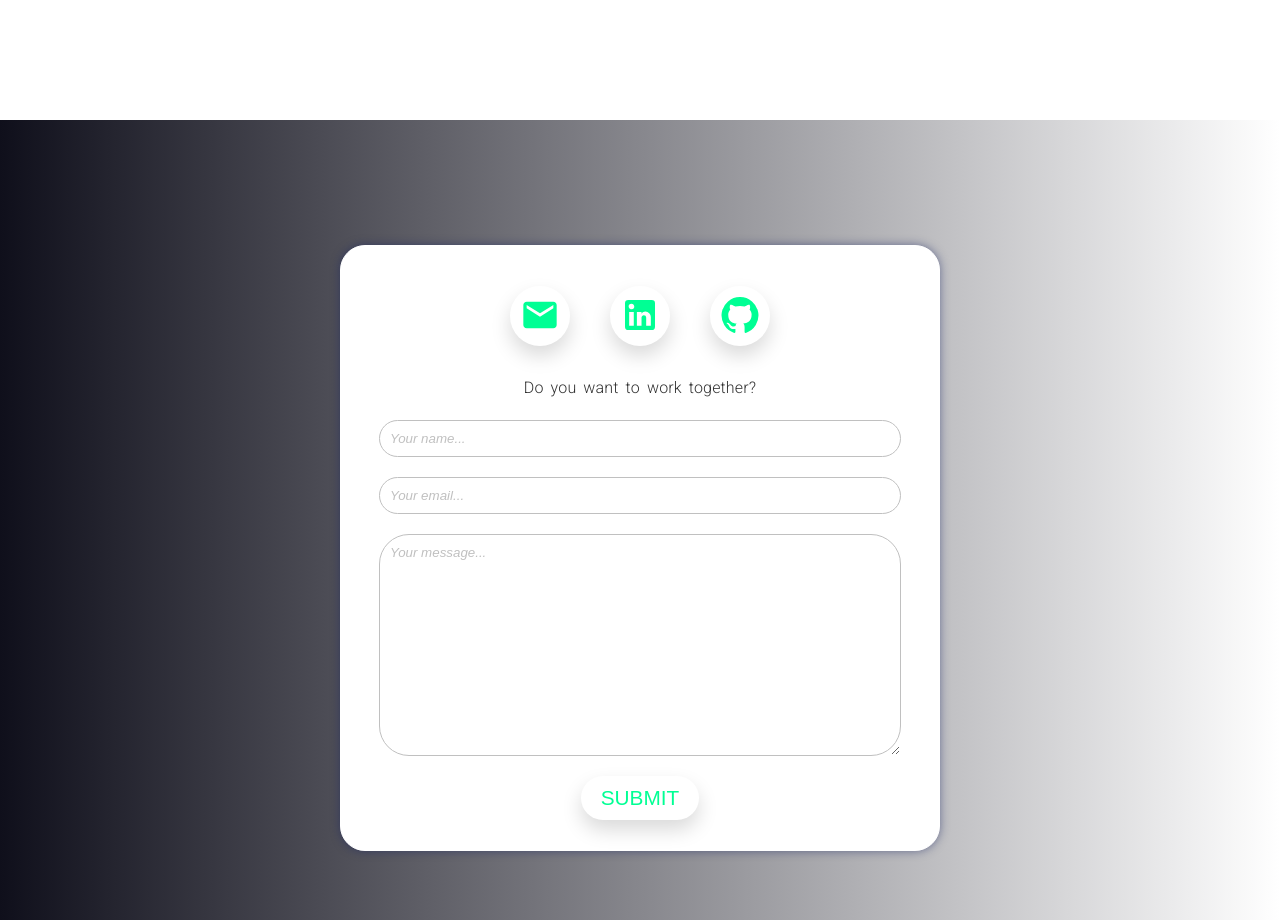
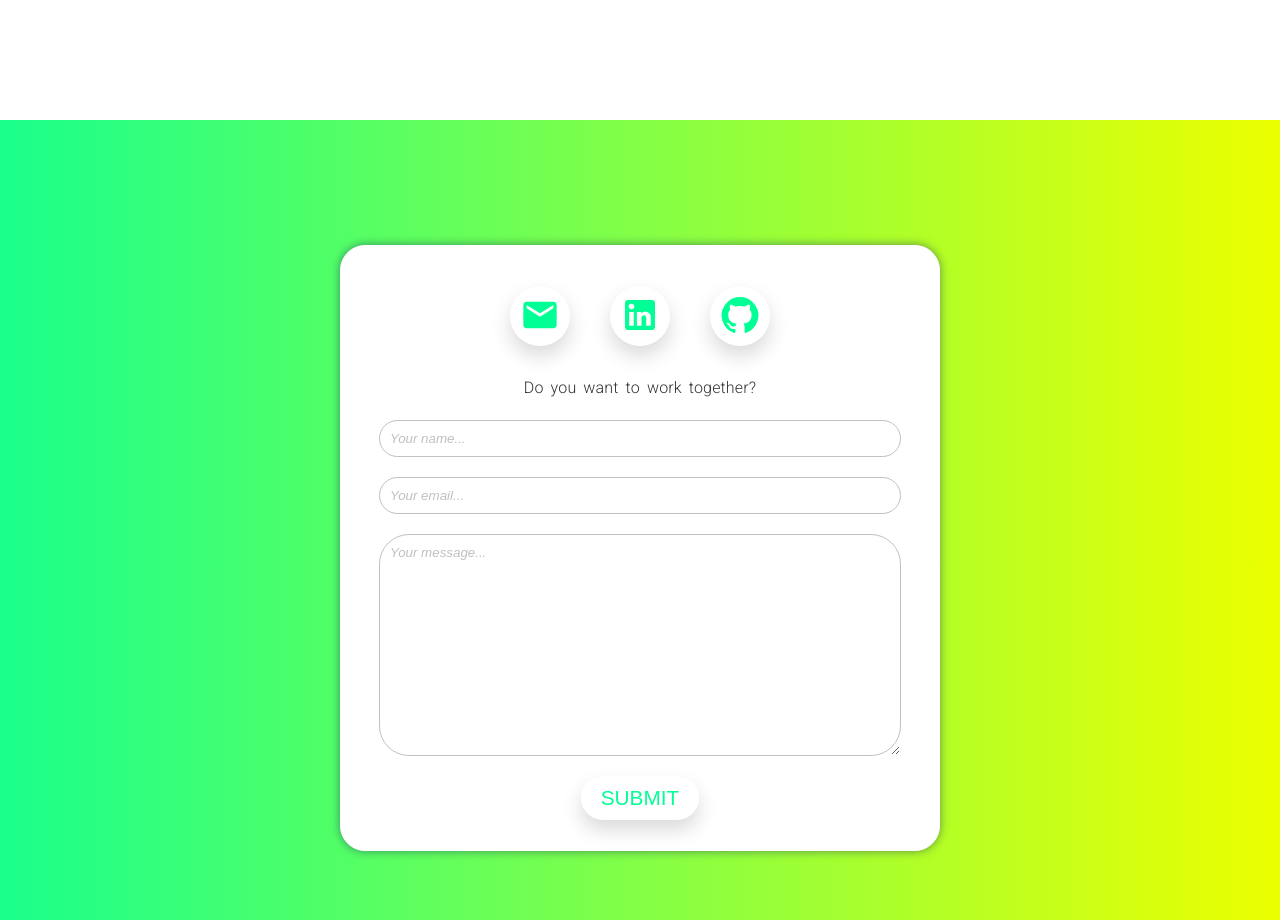
Before and after one commit to manuel12/personal-portfolio-page, a React (Create React App) app in the folder react-portfolio/: page / in a window 1280 px wide. Shown: the part 2740-3660 px from the top of the page. Built offline with nearby package versions, Linux system fonts and the light colour scheme.

Commit message:
Added gradient on backround

```diff
--- a/react-portfolio/src/components/Contact/styles.css
+++ b/react-portfolio/src/components/Contact/styles.css
@@ -1,9 +1,9 @@
 .contact {
-  background: rgb(15, 15, 27);
+  background: rgb(26, 255, 140);
   background: linear-gradient(
     90deg,
-    rgba(15, 15, 27, 1) 0%,
-    rgba(255, 255, 255, 1) 100%
+    rgba(26, 255, 140, 1) 0%,
+    rgba(236, 255, 0, 1) 100%
   );
   min-height: 100vh;
   padding: var(--vertical-padding) 0;
@@ -119,7 +119,14 @@ textarea:focus {
 
 .submit-btn:hover {
   border: none;
-  background-color: #00ff94;
+  /* background-color: #00ff94; */
+  background: rgb(26, 255, 140);
+  background: linear-gradient(
+    360deg,
+    rgba(26, 255, 140, 1) 0%,
+    rgba(236, 255, 0, 1) 100%
+  );
+
   color: var(--white);
   transition: background-color 0.5s ease-out, border-color 0.5s ease-out,
     color 0.5s ease-out;
```
